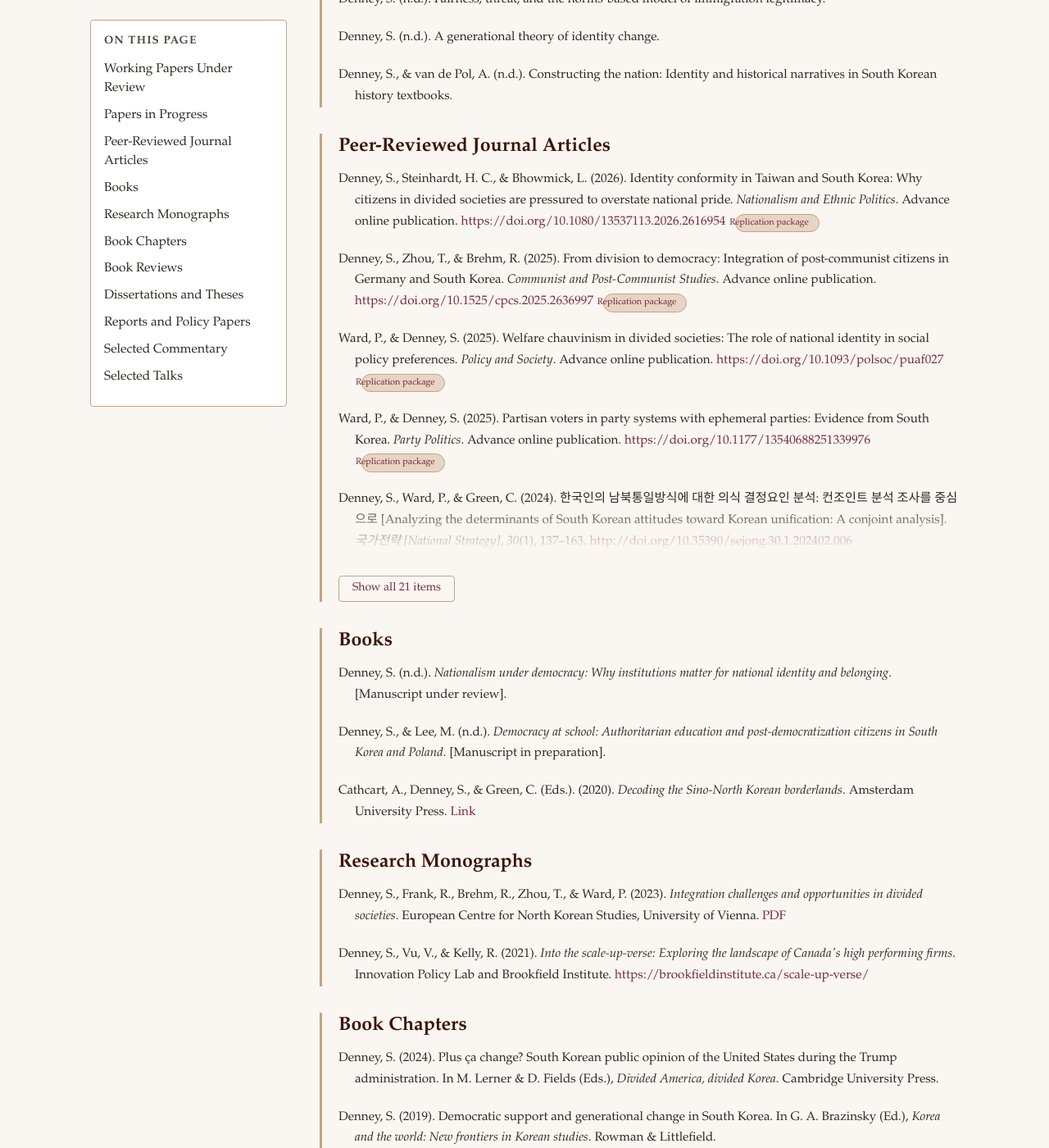
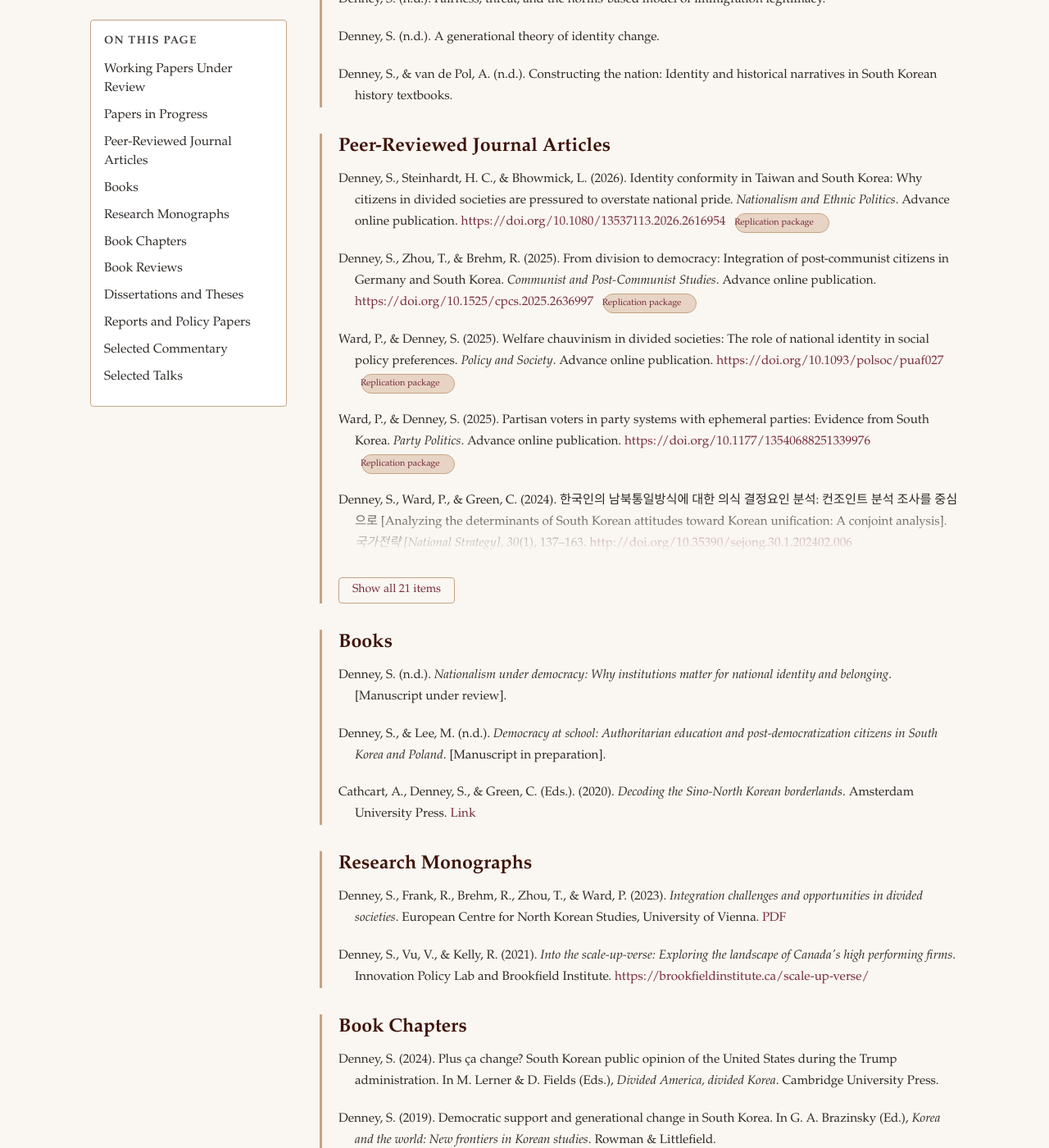
Before and after one commit to scdenney/scdenney.github.io, a Jekyll site: the page built from research.md, in a window 1280 px wide and 1400 px high, scrolled down 744 px. Shown: the whole window at 82% size. Built offline with Jekyll 4.4.1, drawn with Linux system fonts in a browser that asks for light colours.

Commit message:
Increase badge horizontal padding so text sits fully inside pill

```diff
--- a/assets/css/style.css
+++ b/assets/css/style.css
@@ -324,7 +324,7 @@ hr {
 .replication-badge {
   display: inline-block;
   margin-left: 8px;
-  padding: 2px 12px;
+  padding: 3px 18px;
   font-size: 0.72em;
   font-weight: 500;
   line-height: 1.5;
```
